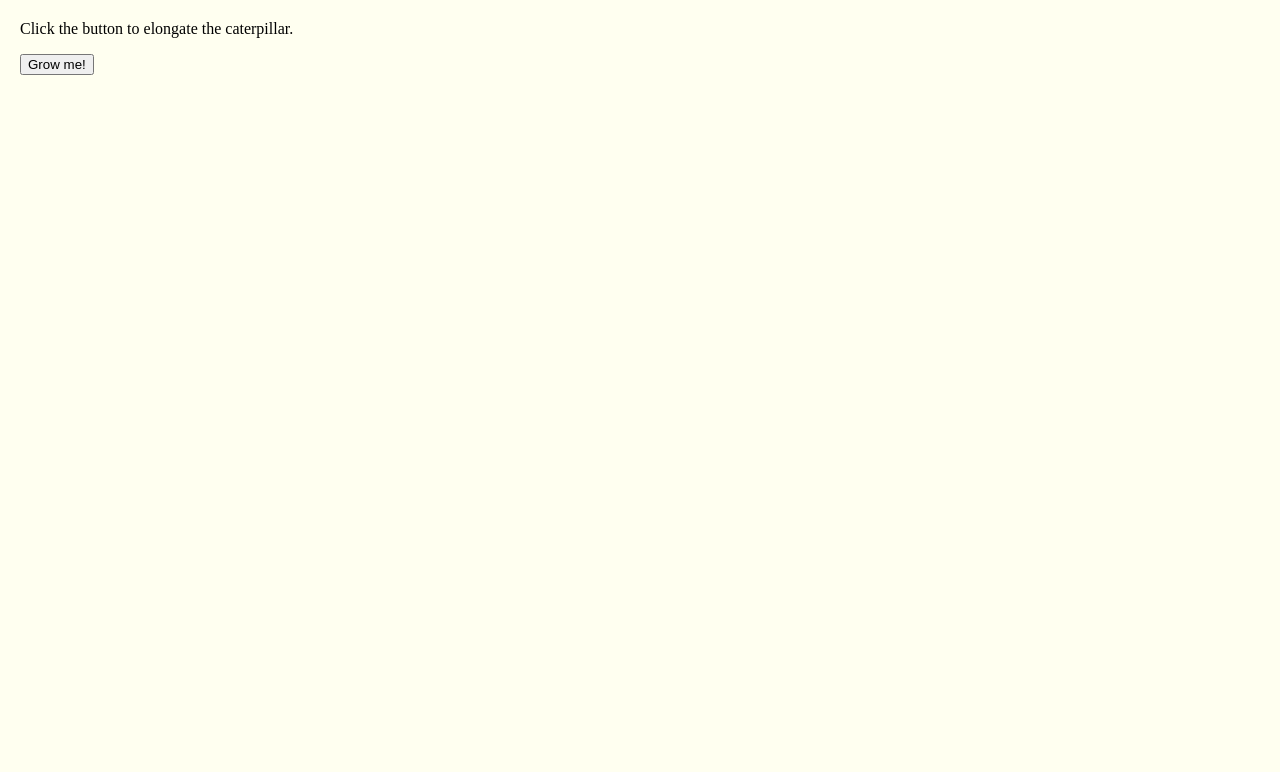
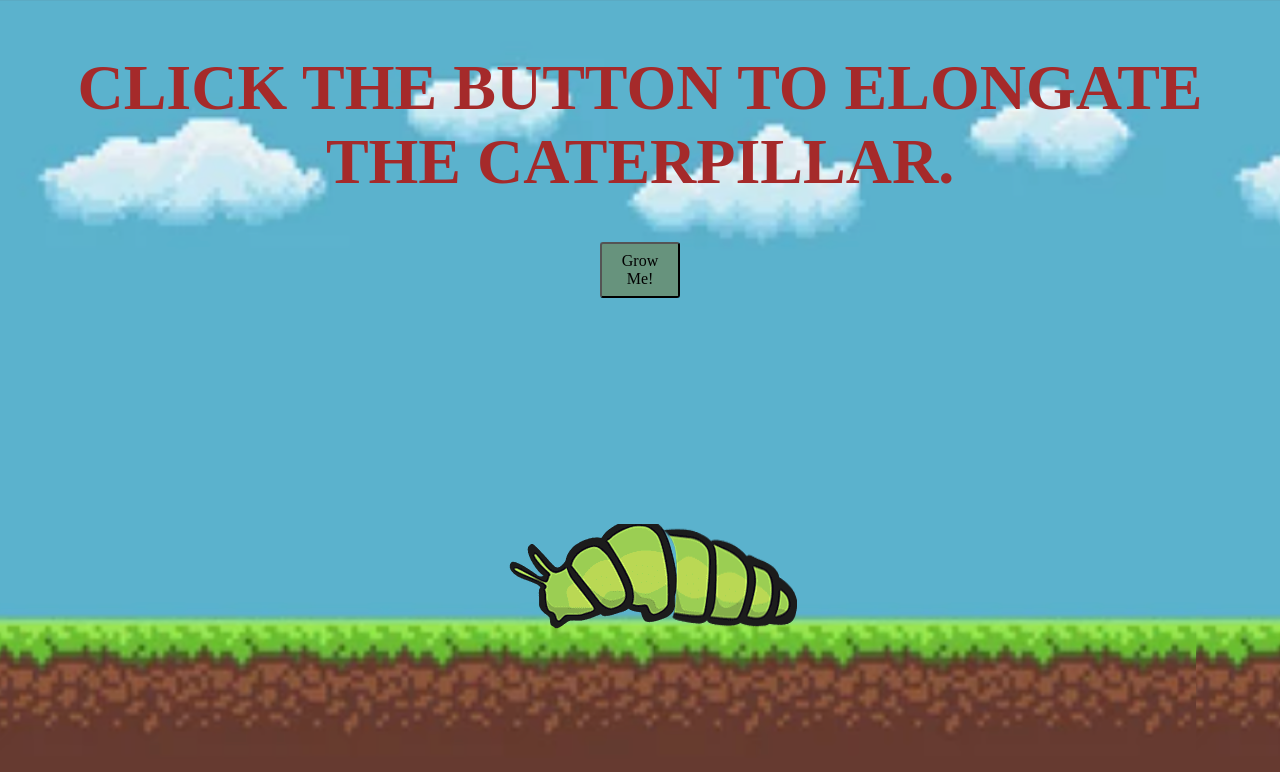
Before and after one commit to mr5354/mr5354.github.io, a plain HTML site: page js_button/index.html in a window 1280 px wide. Drawn offline with Linux system fonts and the light colour scheme; a web font is replaced by a local one.

Commit message:
grow_caterpillar

```diff
--- a/js_button/index.html
+++ b/js_button/index.html
@@ -9,24 +9,23 @@
     <script src="script.js"></script>
 
     <link rel="stylesheet" href="style.css" />
-    <link rel="icon" href="button.png" />
+    <link rel="icon" href="assets/button.png" />
 
     <title>Javascript Button</title>
 </head>
 
 <body>
-    <p>Click the button to elongate the caterpillar.</p>
+    <main>
+        <h1>CLICK THE BUTTON TO ELONGATE THE CATERPILLAR.</h1>
 
-    <button onclick="grow()">Grow me!</button>
-
-    <script>
-        function grow() {
-            var x = document.createElement("BUTTON");
-            var t = document.createTextNode("----");
-            x.appendChild(t);
-            document.body.appendChild(x);
-        }
-    </script>
+        <button class="button" onclick="grow()">Grow Me!</button>
+        <div></div>
+        <div id="caterpillar">
+            <img src="assets/c_head.png" alt="caterpillar head" />
+            <div id="c_body"></div>
+            <img src="assets/c_tail.png" alt="caterpillar tail" />
+        </div>
+    </main>
 </body>
 
 </html>
--- a/js_button/script.js
+++ b/js_button/script.js
@@ -0,0 +1,7 @@
+var caterpillar = new Array();
+
+function grow() {
+    var x = document.createElement("img");
+    x.src = "assets/c_body.png";
+    document.getElementById("c_body").appendChild(x);
+}
--- a/js_button/style.css
+++ b/js_button/style.css
@@ -1,23 +1,49 @@
-@import url('https://fonts.googleapis.com/css2?family=Montserrat:wght@900&display=swap');
+@import url('https://fonts.googleapis.com/css?family=Rubik+Bubbles:wght@900&display=swap');
 .button {
-    background-color: #4CAF50;
-    /* Green */
-    border: none;
-    color: white;
-    padding: 15px 32px;
-    text-align: center;
-    text-decoration: none;
-    display: inline-block;
-    font-size: 16px;
+    justify-self: center;
+    background: rgb(103, 147, 125);
+    border-radius: 3px;
+    width: 10vmin;
+    height: 7vmin;
+    cursor: pointer;
+    font-family: 'Rubik Bubbles';
+    font-size: 2vmin;
 }
 
 body {
-    font-family: : 'Montserrat', sans-serif;
-    background-color: "light brown";
-    background: ivory;
-    width: 100%;
-    height: 100%;
-    padding: 0;
-    margin: 20px;
-    overflow-x: hidden;
+    background-image: url('assets/background.png');
+    background-color: rgb(102, 58, 48);
+    background-attachment: fixed;
+    background-size: contain;
+    background-repeat: repeat-x;
+    overflow: hidden;
 }
+
+main {
+    height: 82vh;
+    display: grid;
+    grid-template-rows: repeat(3, 1fr);
+    font-family: 'Rubik Bubbles';
+    color: brown;
+    font-size: 4vmin;
+}
+
+h1 {
+    text-align: center;
+}
+
+#caterpillar {
+    overflow: hidden;
+}
+
+#caterpillar,
+#c_body {
+    display: flex;
+    justify-content: center;
+    flex-wrap: nowrap;
+}
+
+img {
+    margin: -2.8vmin;
+    padding: 0px;
+}
```
Also changed, not shown: js_button/assets/background.png (added), js_button/assets/button.png (renamed from js_button/button.png), js_button/assets/c_body.png (added), js_button/assets/c_body1.png (added), js_button/assets/c_head.png (added), js_button/assets/c_head1.png (added), js_button/assets/c_tail.png (added), js_button/assets/c_tail1.png (added), js_button/assets/caterpillar.png (added).
